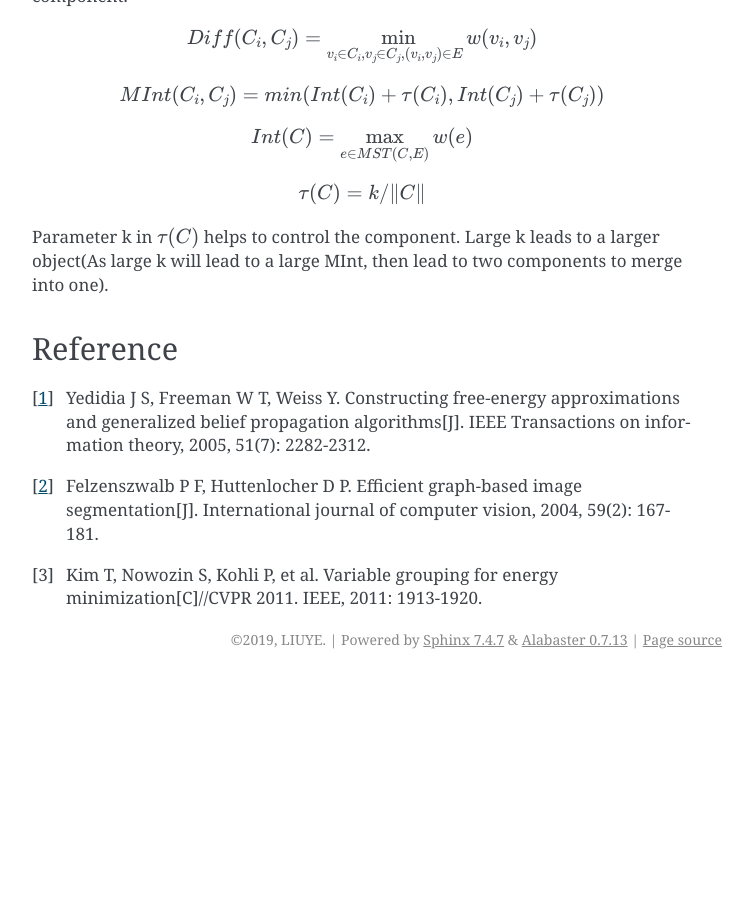
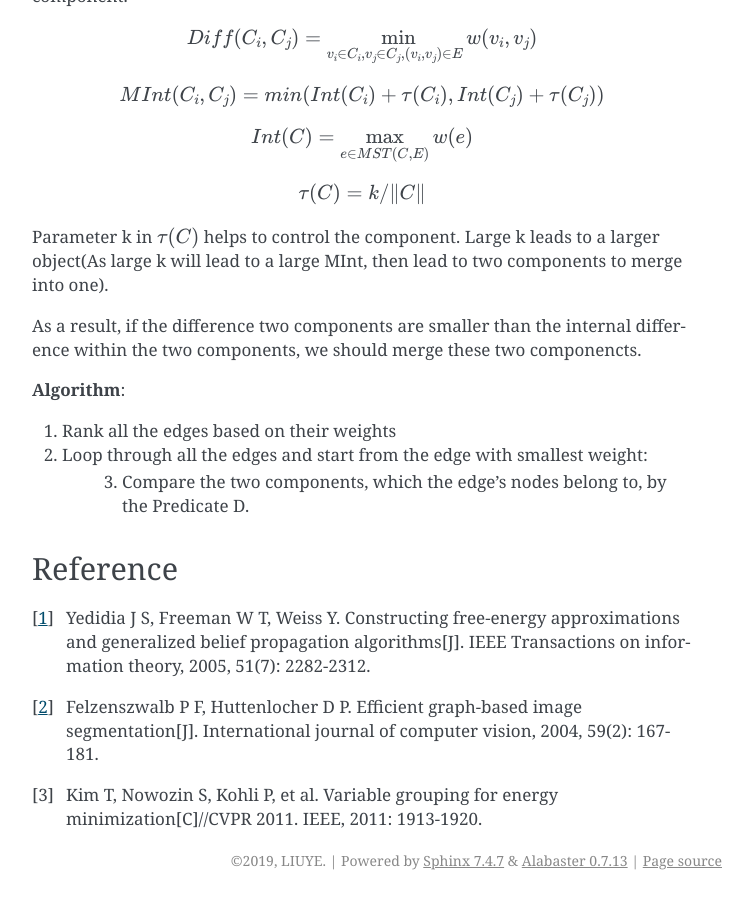
Before and after one commit to gggliuye/VIO, a Sphinx documentation site: the page built from docs/PGM.rst, in a window 1280 px wide and 900 px high, scrolled down 1045 px. Shown: the whole window, without its empty margins (388-1141 px from the left). Built offline with Sphinx 7.4.7, drawn with Linux system fonts in a browser that asks for light colours; before the commit the page ends 1724 px from its top, so only the background shows below that.

Commit message:
Update PGM.rst

```diff
--- a/docs/PGM.rst
+++ b/docs/PGM.rst
@@ -40,6 +40,13 @@ where, **Diff** defines the difference between two components (the minimal dista
 
 Parameter k in :math:`\tau(C)` helps to control the component. Large k leads to a larger object(As large k will lead to a large MInt, then lead to two components to merge into one).
 
+As a result, if the difference two components are smaller than the internal difference within the two components, we should merge these two componencts.
+
+**Algorithm**:
+
+1. Rank all the edges based on their weights
+2. Loop through all the edges and start from the edge with smallest weight:
+    3. Compare the two components, which the edge's nodes belong to, by the Predicate D.
 
 Reference
 -----------------
```
